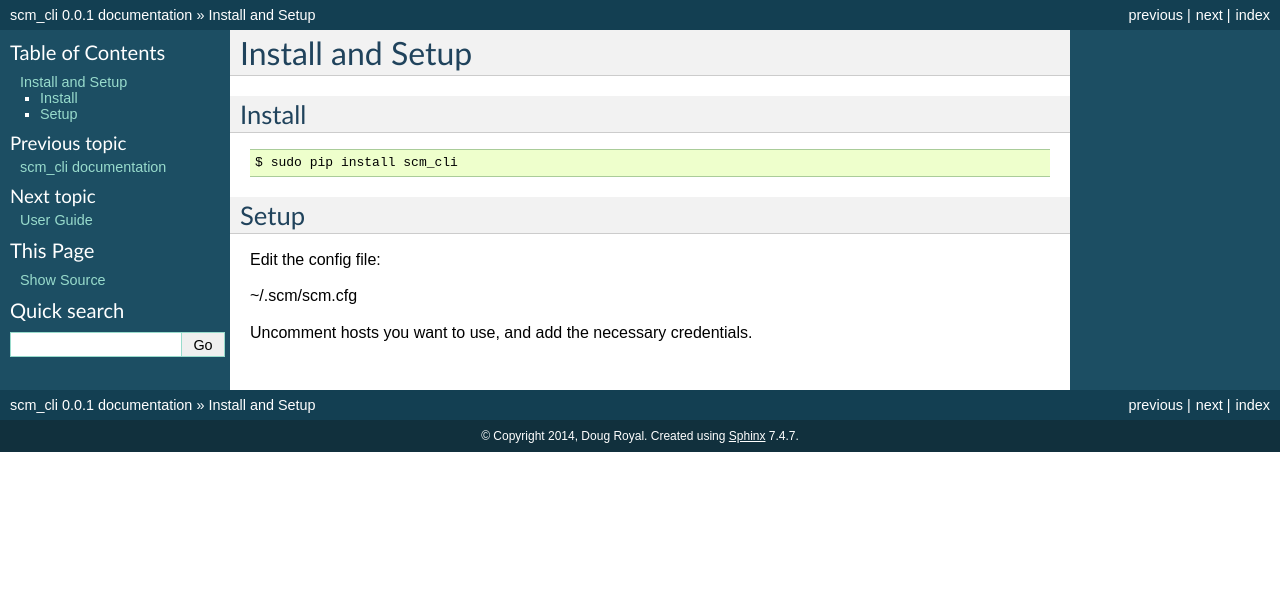
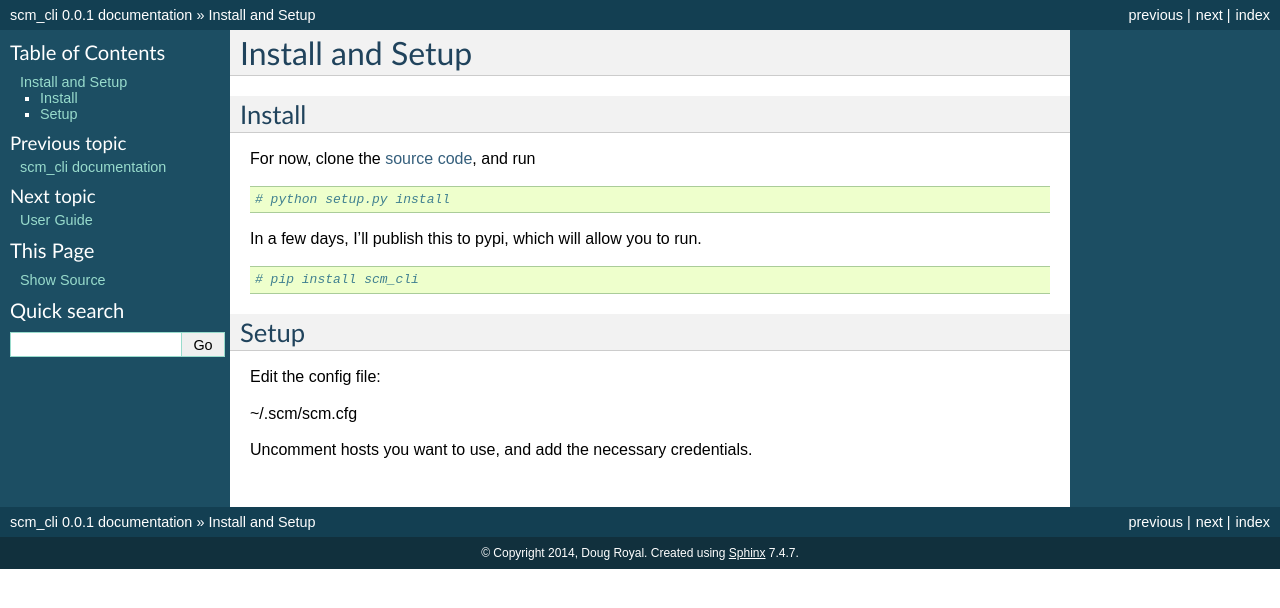
Before and after one commit to dougroyal/scm-cli, a Sphinx documentation site: the page built from doc/source/install/index.rst, in a window 1280 px wide. Shown: the top 608 px of the page. Built offline with Sphinx 7.4.7, drawn with Linux system fonts in a browser that asks for light colours.

Commit message:
corrected install guide in docs

```diff
--- a/doc/source/install/index.rst
+++ b/doc/source/install/index.rst
@@ -4,9 +4,17 @@ Install and Setup
 Install
 -------
 
+For now, clone the `source code <https://github.com/dougroyal/scm-cli>`_, and run
+
 .. code:: bash
 
-    $ sudo pip install scm_cli
+    # python setup.py install
+
+In a few days, I'll publish this to pypi, which will allow you to run.
+
+.. code:: bash
+
+    # pip install scm_cli
 
 Setup
 -----
```
